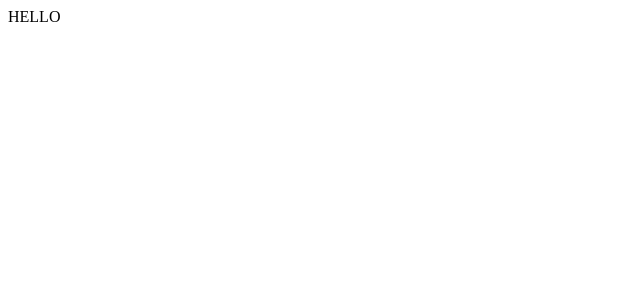
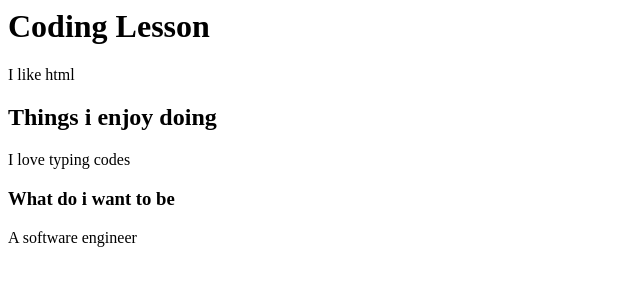
Before and after one commit to SomadinaD/colab-example, a plain HTML site: page index.html in a window 1280 px wide. Shown: the whole page, without its empty margins (0-640 px from the left). Drawn offline with Linux system fonts and the light colour scheme.

Commit message:
coding lessons

```diff
--- a/index.html
+++ b/index.html
@@ -1,5 +1,8 @@
-<html>
-<body>
-    HELLO
+<h1>Coding Lesson</h1>
+<p>I like html</p>
+<h2>Things i enjoy doing</h2>
+<p>I love typing codes</p>
+<h3>What do i want to be</h3>
+<p>A software engineer</p>
 </body>
 </html>
```
